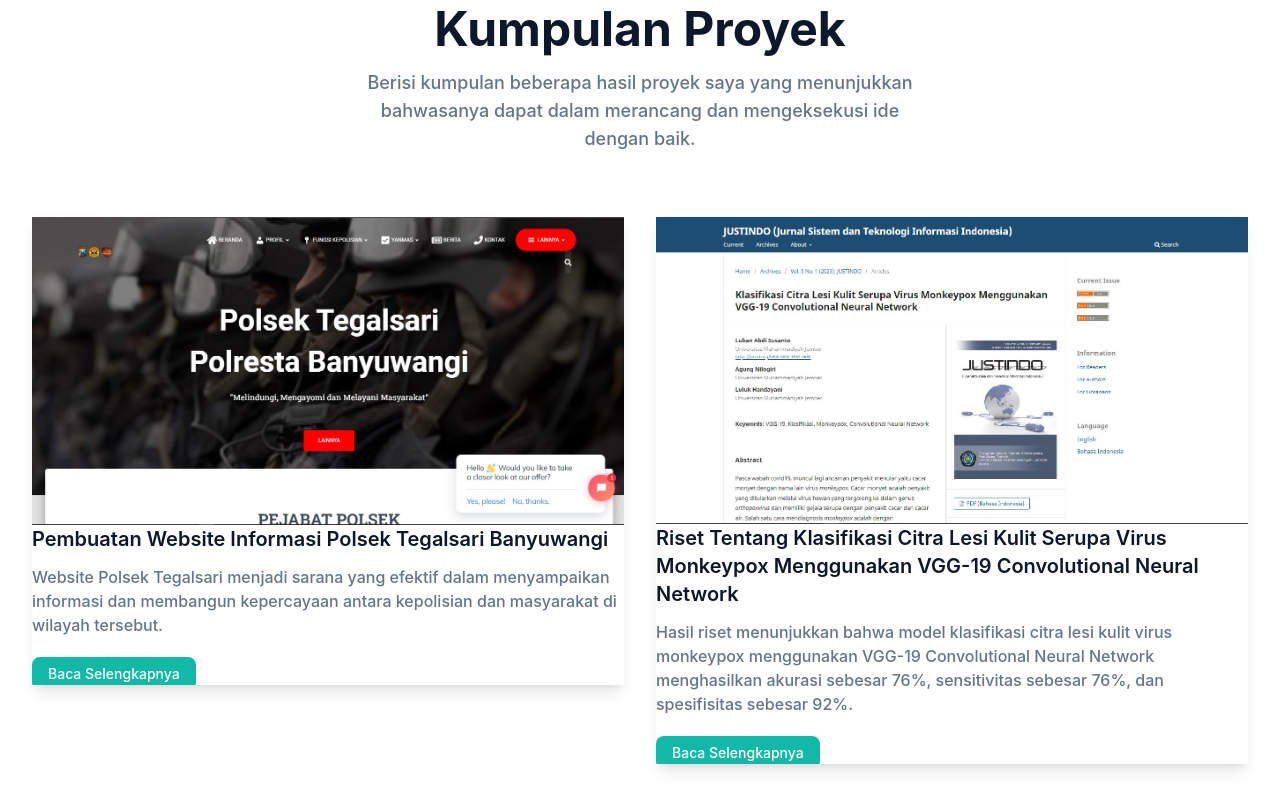
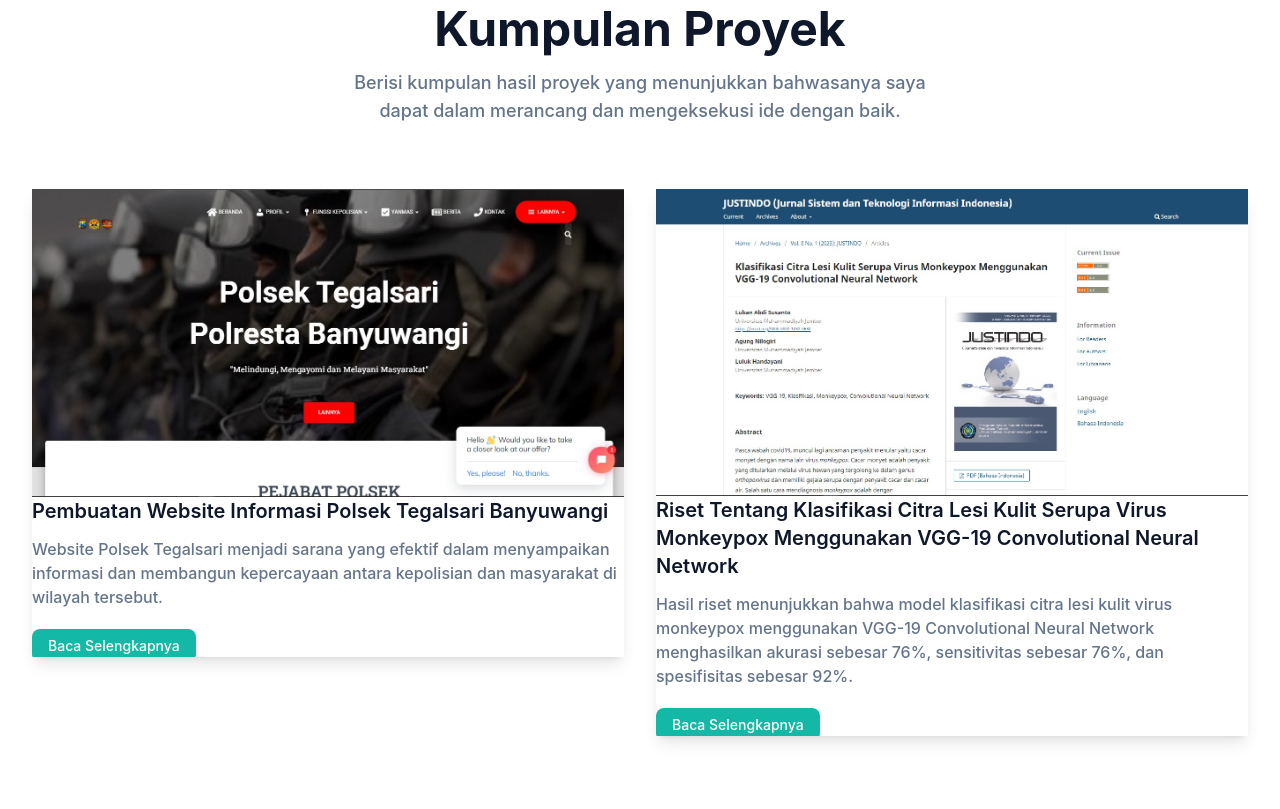
Before and after one commit to lubanabdis/portofolio, a website: page index.html in a window 1280 px wide. Shown: the part 1551-2360 px from the top of the page. Drawn offline with Linux system fonts and the light colour scheme; files whose address does not match are found by name.

Commit message:
Update index.html

```diff
--- a/index.html
+++ b/index.html
@@ -122,7 +122,7 @@
                     <h4 class="font-semibold text-lg text-primary mb-2">Portofolio</h4>
                     <h2 class="font-bold text-dark text-3xl mb-4 sm:text-4xl lg:text-5xl">Kumpulan Proyek</h2>
                     <p class="font-medium text-md text-secondary md:text-lg">
-                        Berisi kumpulan beberapa hasil proyek saya yang menunjukkan bahwasanya dapat dalam merancang dan mengeksekusi ide dengan baik.
+                        Berisi kumpulan hasil proyek yang menunjukkan bahwasanya saya dapat dalam merancang dan mengeksekusi ide dengan baik.
                     </p>
                 </div>
             </div>
```
